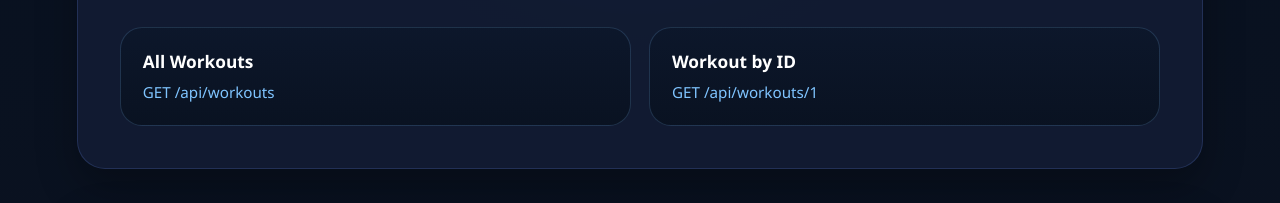
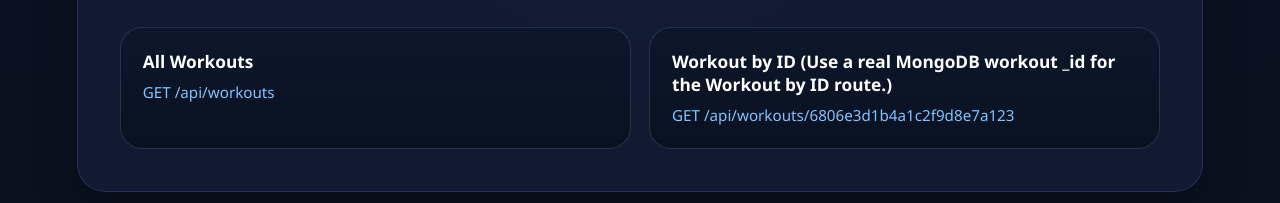
Before and after one commit to sawelch2027/divefitness-server, a website: page public/index.html in a window 1280 px wide. Shown: the part 251-454 px from the top of the page. Drawn offline with Linux system fonts and the light colour scheme; no server answers.

Commit message:
workout by ID fixed

```diff
--- a/public/index.html
+++ b/public/index.html
@@ -23,9 +23,9 @@
           <span class="endpoint-url">GET /api/workouts</span>
         </a>
 
-        <a class="endpoint-link" href="/api/workouts/1">
-          <span class="endpoint-title">Workout by ID</span>
-          <span class="endpoint-url">GET /api/workouts/1</span>
+        <a class="endpoint-link" href="/api/workouts/6806e3d1b4a1c2f9d8e7a123">
+          <span class="endpoint-title">Workout by ID (Use a real MongoDB workout _id for the Workout by ID route.)</span>
+          <span class="endpoint-url">GET /api/workouts/6806e3d1b4a1c2f9d8e7a123</span>
         </a>
       </div>
     </section>
```
